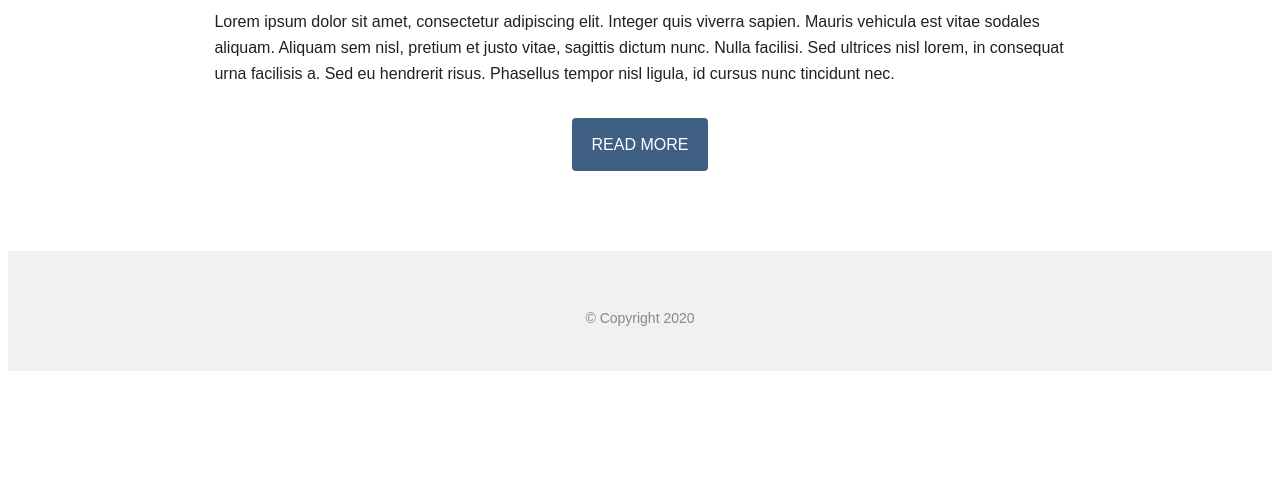
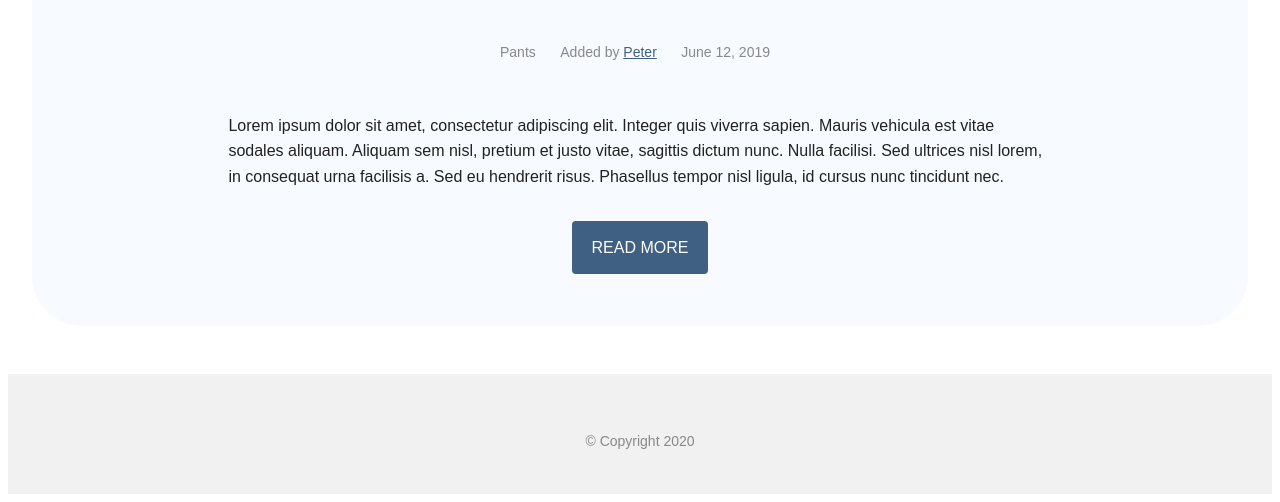
Before and after one commit to Peeterlee/payitforward, a PHP site: page / in a window 1280 px wide. Shown: the part 1425-1927 px from the top of the page. Before the commit the page ends 1796 px from the top, so only its background shows below. Run offline with PHP 8.4, Linux system fonts and the light colour scheme.

Commit message:
Post box change

```diff
--- a/style.css
+++ b/style.css
@@ -91,6 +91,9 @@ header {
 #post1 , .post {
 	margin-top: 2em;
 	text-align: center;
+	background-color: #f7fbff;
+	border-radius: 50px;
+	padding:20px;
 }
 
 /* Targets first article element */
```
